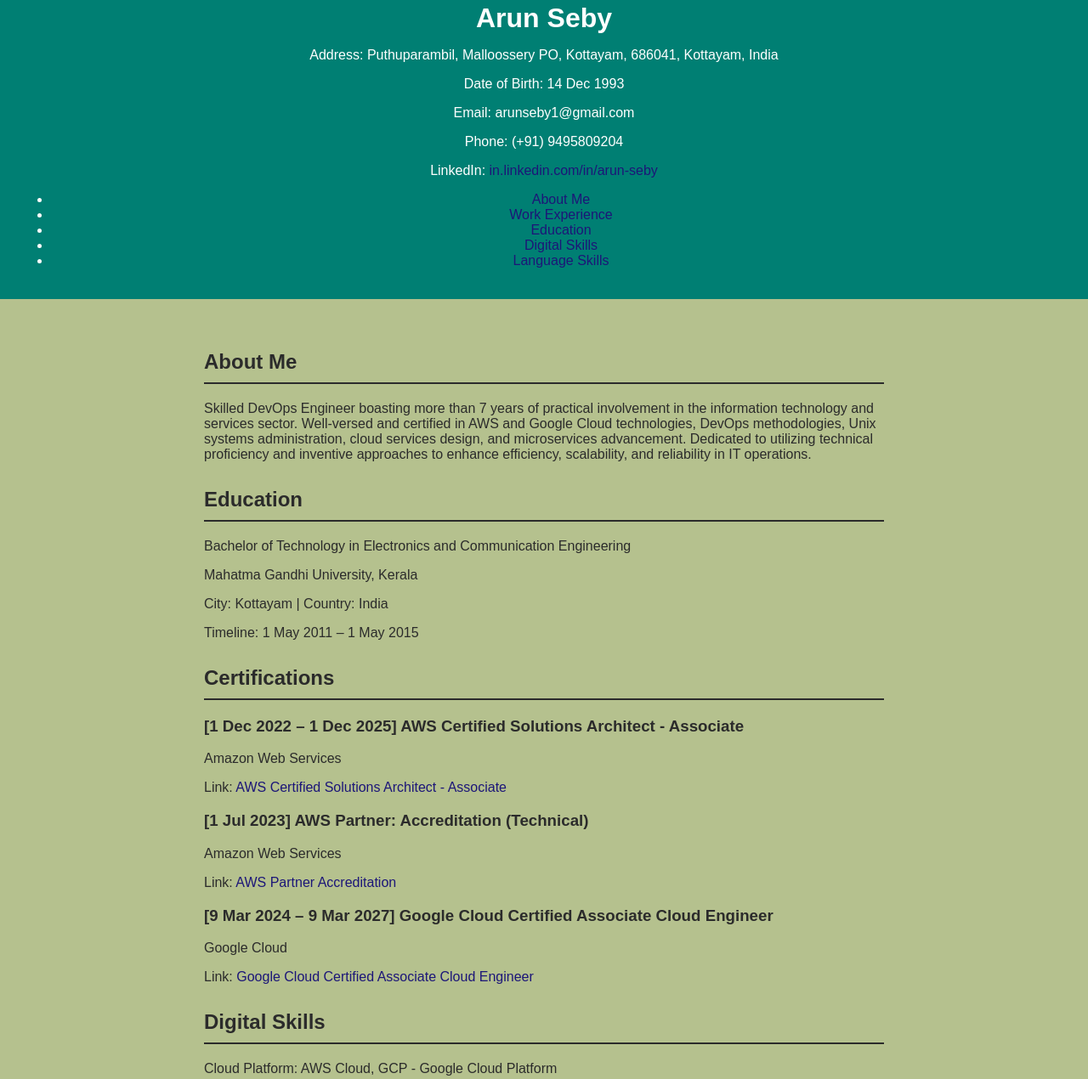
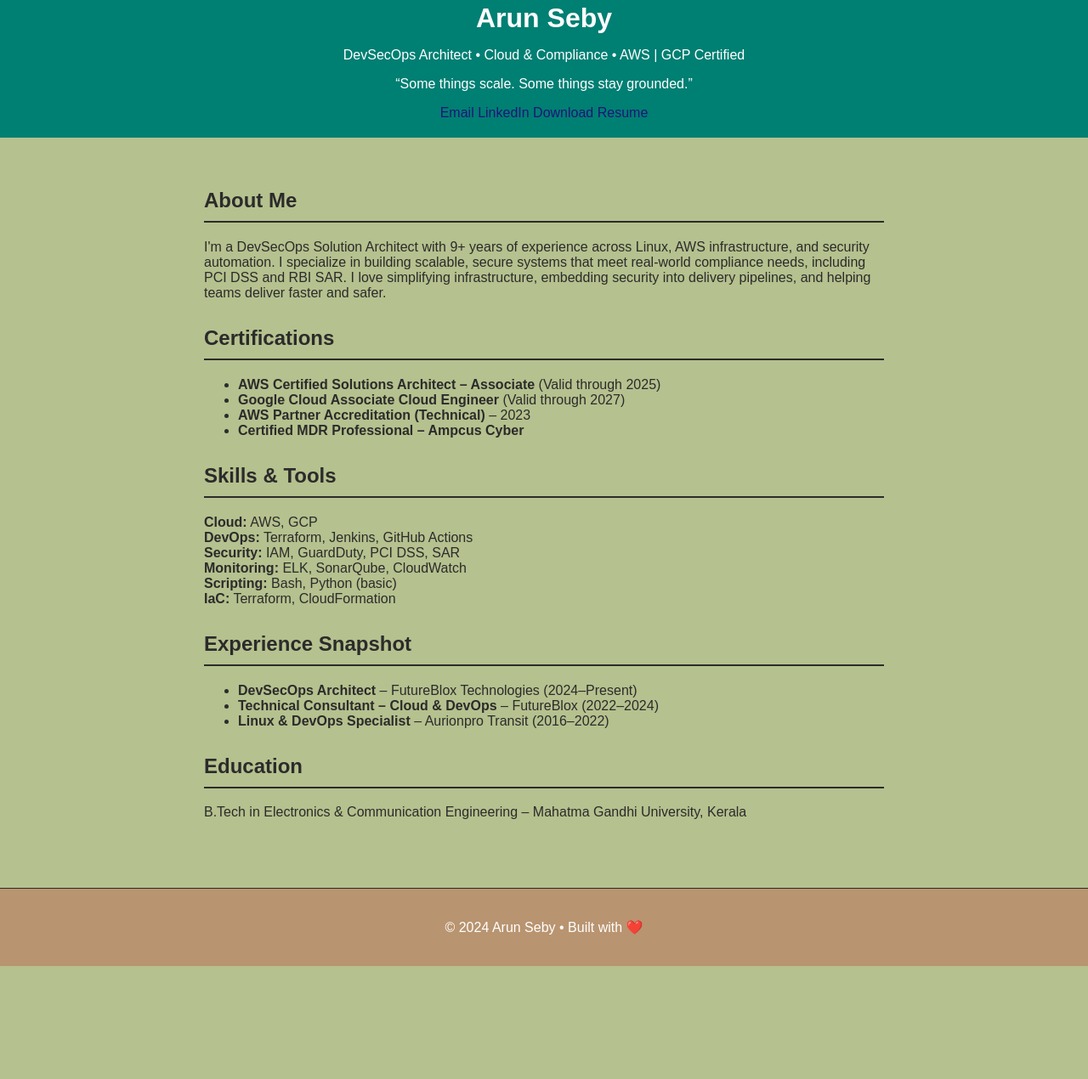
Before and after one commit to arunseby/arunseby.github.io, a plain HTML site: page index.html in a window 1280 px wide. Shown: the part 17-1287 px from the top of the page at 85% size. After the commit the page ends 1154 px from the top, so only its background shows below. Drawn offline with Linux system fonts and the light colour scheme.

Commit message:
Updated index.html

```diff
--- a/index.html
+++ b/index.html
@@ -3,82 +3,69 @@
 <head>
     <meta charset="UTF-8">
     <meta name="viewport" content="width=device-width, initial-scale=1.0">
-    <title>Arun Seby - Portfolio</title>
+    <title>Arun Seby | DevSecOps Architect</title>
+    <link href="https://fonts.googleapis.com/css2?family=Inter:wght@400;600;700&display=swap" rel="stylesheet">
     <link rel="stylesheet" href="styles.css">
 </head>
 <body>
-    <header>
-        <h1>Arun Seby</h1>
-        <p>Address: Puthuparambil, Malloossery PO, Kottayam, 686041, Kottayam, India</p>
-        <p>Date of Birth: 14 Dec 1993</p>
-        <p>Email: arunseby1@gmail.com</p>
-        <p>Phone: (+91) 9495809204</p>
-        <p>LinkedIn: <a href="https://in.linkedin.com/in/arun-seby">in.linkedin.com/in/arun-seby</a></p>
-        <nav>
-            <ul>
-                <li><a href="#about">About Me</a></li>
-                <li><a href="#experience">Work Experience</a></li>
-                <li><a href="#education">Education</a></li>
-                <li><a href="#skills">Digital Skills</a></li>
-                <li><a href="#languages">Language Skills</a></li>
-            </ul>
-        </nav>
+    <header class="hero">
+        <div class="hero-content">
+            <h1>Arun Seby</h1>
+            <p class="tagline">DevSecOps Architect • Cloud & Compliance • AWS | GCP Certified</p>
+            <p class="quote">“Some things scale. Some things stay grounded.”</p>
+            <div class="contact-buttons">
+                <a href="mailto:arunseby1@gmail.com">Email</a>
+                <a href="https://in.linkedin.com/in/arun-seby" target="_blank">LinkedIn</a>
+                <a href="#">Download Resume</a>
+            </div>
+        </div>
     </header>
 
-    <div class="container">
-        <section id="about">
+    <main class="container">
+        <section>
             <h2>About Me</h2>
-            <p>Skilled DevOps Engineer boasting more than 7 years of practical involvement in the information technology and services sector. Well-versed and certified in AWS and Google Cloud technologies, DevOps methodologies, Unix systems administration, cloud services design, and microservices advancement. Dedicated to utilizing technical proficiency and inventive approaches to enhance efficiency, scalability, and reliability in IT operations.</p>
+            <p>I'm a DevSecOps Solution Architect with 9+ years of experience across Linux, AWS infrastructure, and security automation. I specialize in building scalable, secure systems that meet real-world compliance needs, including PCI DSS and RBI SAR. I love simplifying infrastructure, embedding security into delivery pipelines, and helping teams deliver faster and safer.</p>
         </section>
 
-        <section id="education">
-            <h2>Education</h2>
-            <p>Bachelor of Technology in Electronics and Communication Engineering</p>
-            <p>Mahatma Gandhi University, Kerala</p>
-            <p>City: Kottayam | Country: India</p>
-            <p>Timeline: 1 May 2011 – 1 May 2015</p>
+        <section>
+            <h2>Certifications</h2>
+            <ul class="cert-list">
+                <li><strong>AWS Certified Solutions Architect – Associate</strong> (Valid through 2025)</li>
+                <li><strong>Google Cloud Associate Cloud Engineer</strong> (Valid through 2027)</li>
+                <li><strong>AWS Partner Accreditation (Technical)</strong> – 2023</li>
+                <li><strong>Certified MDR Professional – Ampcus Cyber</strong></li>
+            </ul>
         </section>
 
-        <section id="certifications">
-            <h2>Certifications</h2>
-            <div class="certification">
-                <h3>[1 Dec 2022 – 1 Dec 2025] AWS Certified Solutions Architect - Associate</h3>
-                <p>Amazon Web Services</p>
-                <p>Link: <a href="https://www.credly.com/badges/56ea0796-fb0d-4e4c-8ae5-4deeca08a3bd/">AWS Certified Solutions Architect - Associate</a></p>
-            </div>
-            <div class="certification">
-                <h3>[1 Jul 2023] AWS Partner: Accreditation (Technical)</h3>
-                <p>Amazon Web Services</p>
-                <p>Link: <a href="https://www.credly.com/badges/5612db1b-b5e3-4bb8-ba77-e0e442d3e336/">AWS Partner Accreditation</a></p>
-            </div>
-            <div class="certification">
-                <h3>[9 Mar 2024 – 9 Mar 2027] Google Cloud Certified Associate Cloud Engineer</h3>
-                <p>Google Cloud</p>
-                <p>Link: <a href="https://google.accredible.com/3f7886bc-e678-4778-aaed-247a6a2d3626">Google Cloud Certified Associate Cloud Engineer</a></p>
+        <section>
+            <h2>Skills & Tools</h2>
+            <div class="grid">
+                <div><strong>Cloud:</strong> AWS, GCP</div>
+                <div><strong>DevOps:</strong> Terraform, Jenkins, GitHub Actions</div>
+                <div><strong>Security:</strong> IAM, GuardDuty, PCI DSS, SAR</div>
+                <div><strong>Monitoring:</strong> ELK, SonarQube, CloudWatch</div>
+                <div><strong>Scripting:</strong> Bash, Python (basic)</div>
+                <div><strong>IaC:</strong> Terraform, CloudFormation</div>
             </div>
         </section>
 
-        <section id="skills">
-            <h2>Digital Skills</h2>
-            <p>Cloud Platform: AWS Cloud, GCP - Google Cloud Platform</p>
-            <p>CI/CD: Git (Github/Gitlab), Docker, Jenkins</p>
-            <p>DevOps: Terraform, Ansible, Kubernetes, Docker, Jenkins</p>
-            <p>Server Management: Linux (Server), IP & DNS, Website hosting</p>
-            <p>Monitoring Tools: ELK Stack, Prometheus, NewRelic, PRTG, Nagios</p>
-            <p>IAC Tools: Terraform, Cloudformation</p>
-            <p>Extras: Microsoft Office, Email server (Postfix, Zimbra)</p>
-            <p>Scripting: Python (Basic), Bash (Intermediate)</p>
+        <section>
+            <h2>Experience Snapshot</h2>
+            <ul class="exp-list">
+                <li><strong>DevSecOps Architect</strong> – FutureBlox Technologies (2024–Present)</li>
+                <li><strong>Technical Consultant – Cloud & DevOps</strong> – FutureBlox (2022–2024)</li>
+                <li><strong>Linux & DevOps Specialist</strong> – Aurionpro Transit (2016–2022)</li>
+            </ul>
         </section>
 
-        <section id="languages">
-            <h2>Language Skills</h2>
-            <p>English: Listening, Reading, Writing – Proficient</p>
-            <p>Malayalam (Mother Tongue): Listening, Reading, Writing – Proficient</p>
+        <section>
+            <h2>Education</h2>
+            <p>B.Tech in Electronics & Communication Engineering – Mahatma Gandhi University, Kerala</p>
         </section>
-    </div>
+    </main>
 
     <footer>
-        <p>&copy; 2024 Arun Seby</p>
+        <p>© 2024 Arun Seby • Built with ❤️</p>
     </footer>
 </body>
 </html>
```
